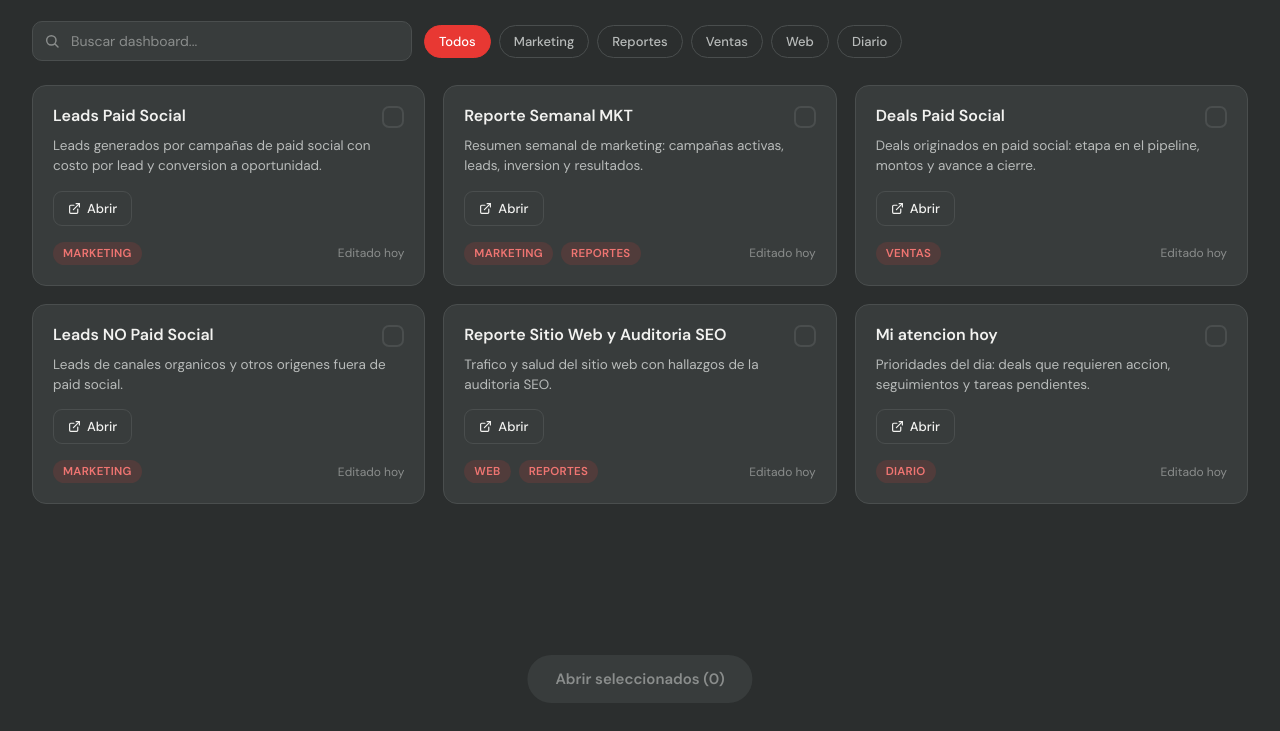
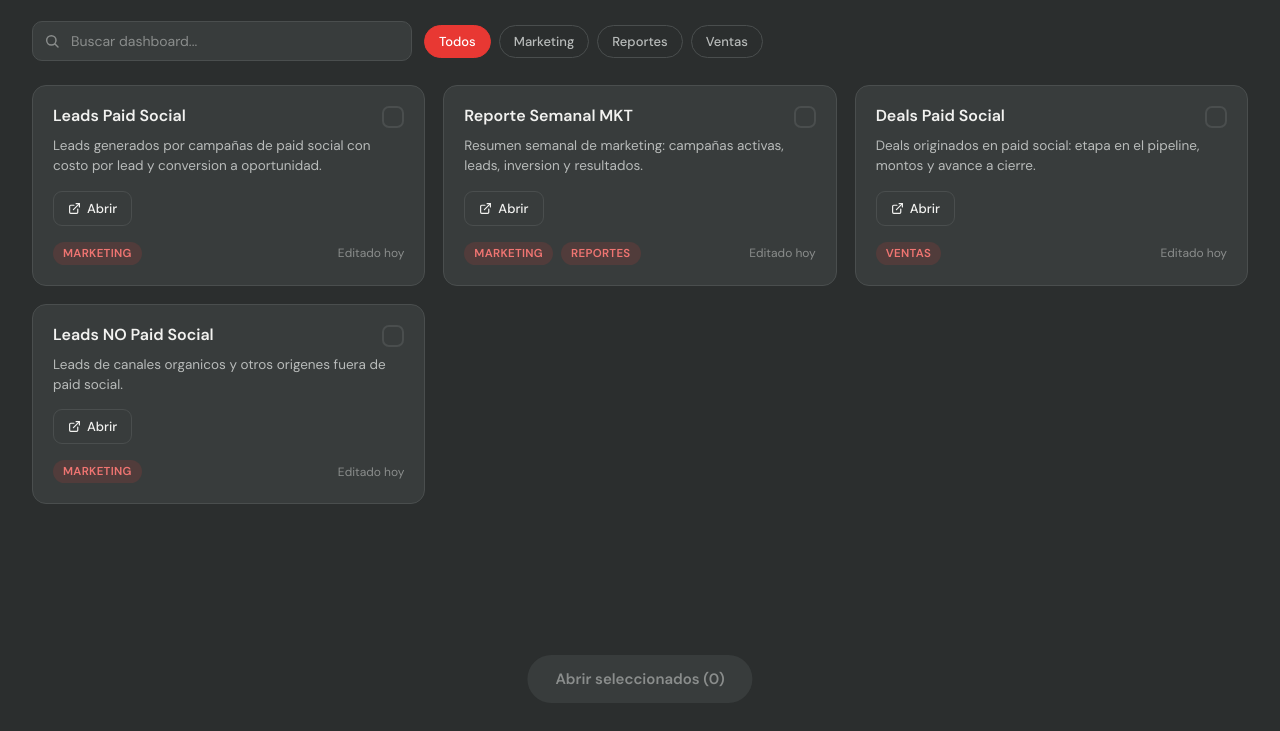
Before and after one commit to OTFY/fyware-dashboards, a plain HTML site: page index.html in a window 1280 px wide. Shown: the part 69-800 px from the top of the page. Drawn offline with Linux system fonts and the light colour scheme.

Commit message:
Quitar dashboards Reporte Sitio Web/SEO y Mi atencion hoy
Co-Authored-By: Claude Fable 5 <noreply@anthropic.com>

```diff
--- a/index.html
+++ b/index.html
@@ -491,22 +491,6 @@ const DASHBOARDS = [
     url: "https://claude.ai/public/artifacts/019f679d-bd11-76fa-8b6f-8d6452151b77",
     tags: ["Marketing"],
     editado: "hoy"
-  },
-  {
-    id: "reporte-sitio-web-seo",
-    titulo: "Reporte Sitio Web y Auditoria SEO",
-    descripcion: "Trafico y salud del sitio web con hallazgos de la auditoria SEO.",
-    url: "https://claude.ai/public/artifacts/019f679e-0e42-75fe-94fe-5e27a9863e90",
-    tags: ["Web", "Reportes"],
-    editado: "hoy"
-  },
-  {
-    id: "mi-atencion-hoy",
-    titulo: "Mi atencion hoy",
-    descripcion: "Prioridades del dia: deals que requieren accion, seguimientos y tareas pendientes.",
-    url: "https://claude.ai/public/artifacts/019f679e-6dbc-77d1-8ed2-66dd702556b0",
-    tags: ["Diario"],
-    editado: "hoy"
   }
 ];
 
```
